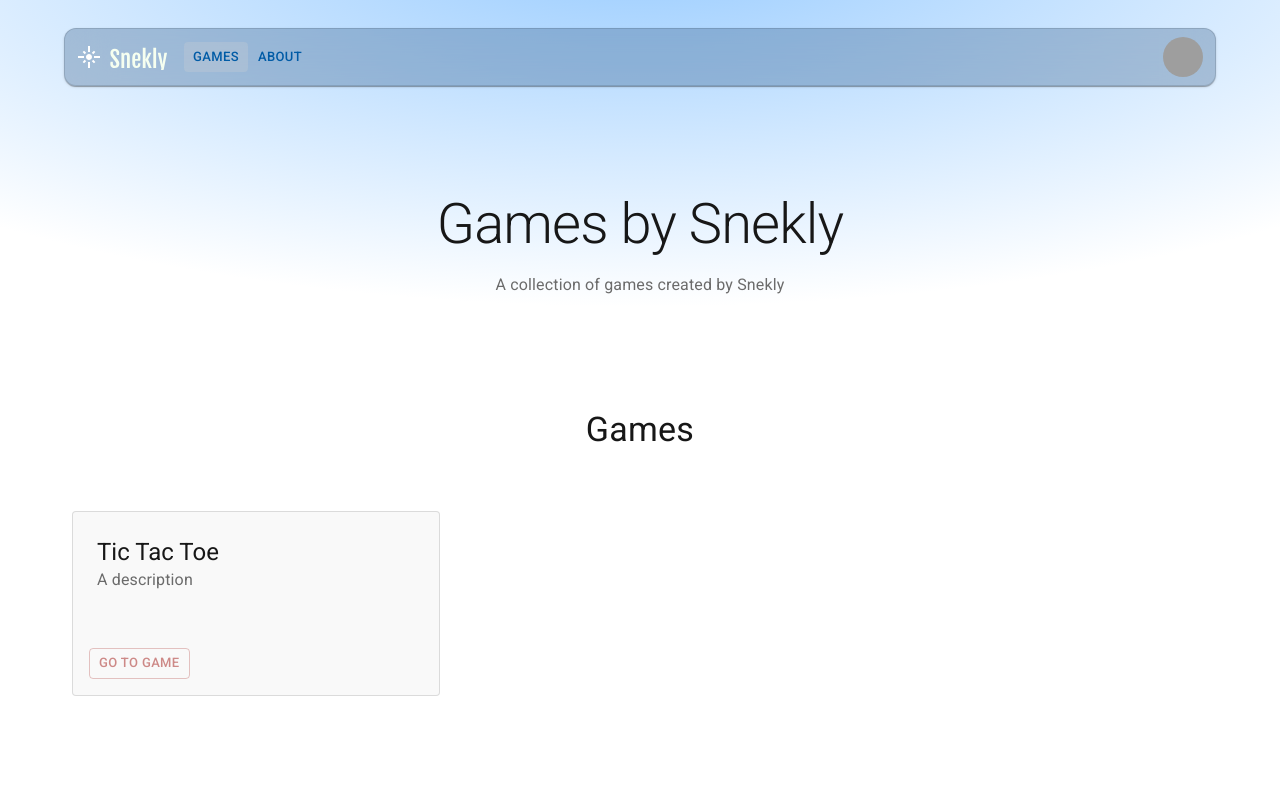
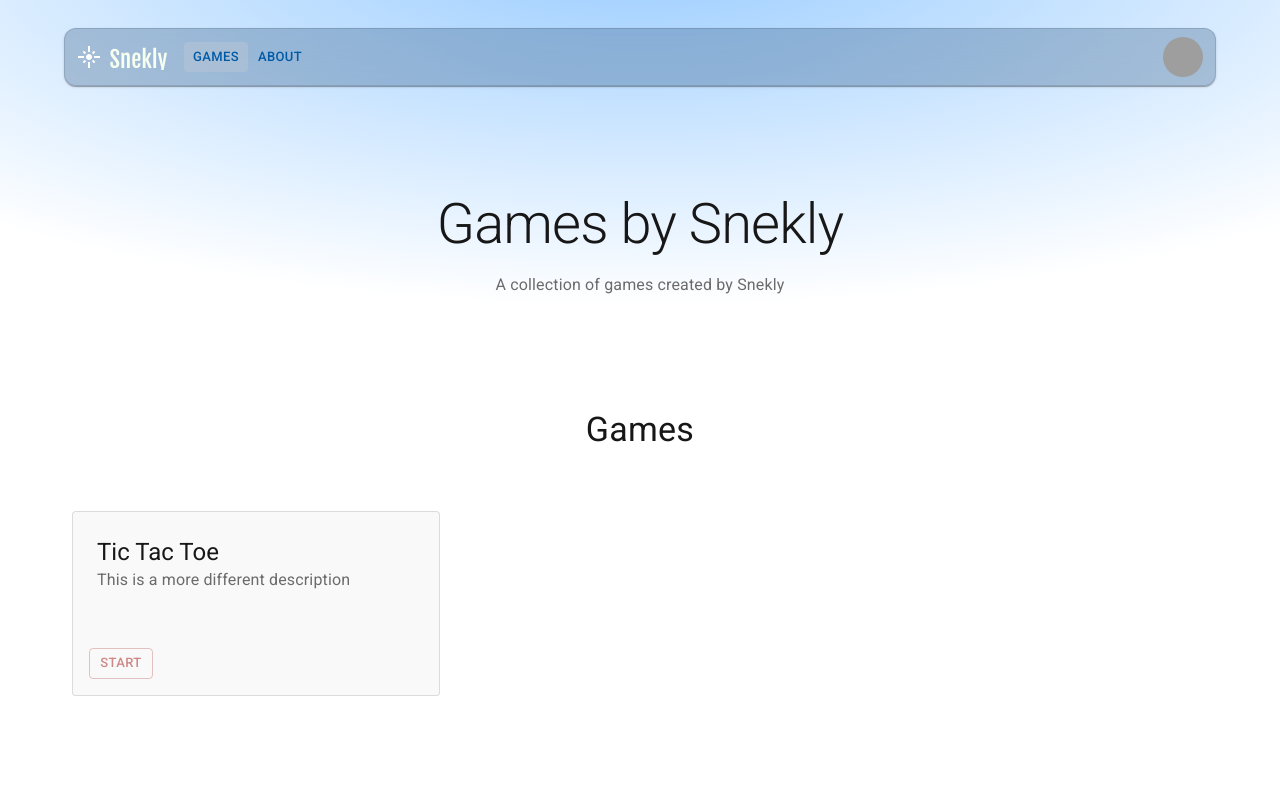
Before and after one commit to RoundyWorld/snekly-front, a Next.js app: page / in a window 1280 px wide. Shown: the top 796 px of the page. Built offline with nearby package versions, Linux system fonts and the light colour scheme; grey boxes are pictures that could not be loaded; what @mui/material-nextjs would draw is missing.

Commit message:
Verifying new laptop set up

```diff
--- a/src/app/games/page.tsx
+++ b/src/app/games/page.tsx
@@ -6,9 +6,9 @@ import TicTacToe from "@/components/games/TicTacToe";
 const games = [
   {
     title: "Tic Tac Toe",
-    description: "A description",
+    description: "This is a more different description",
     link: "A link",
-    buttonText: "go to game",
+    buttonText: "start",
   },
 ];
 
```
